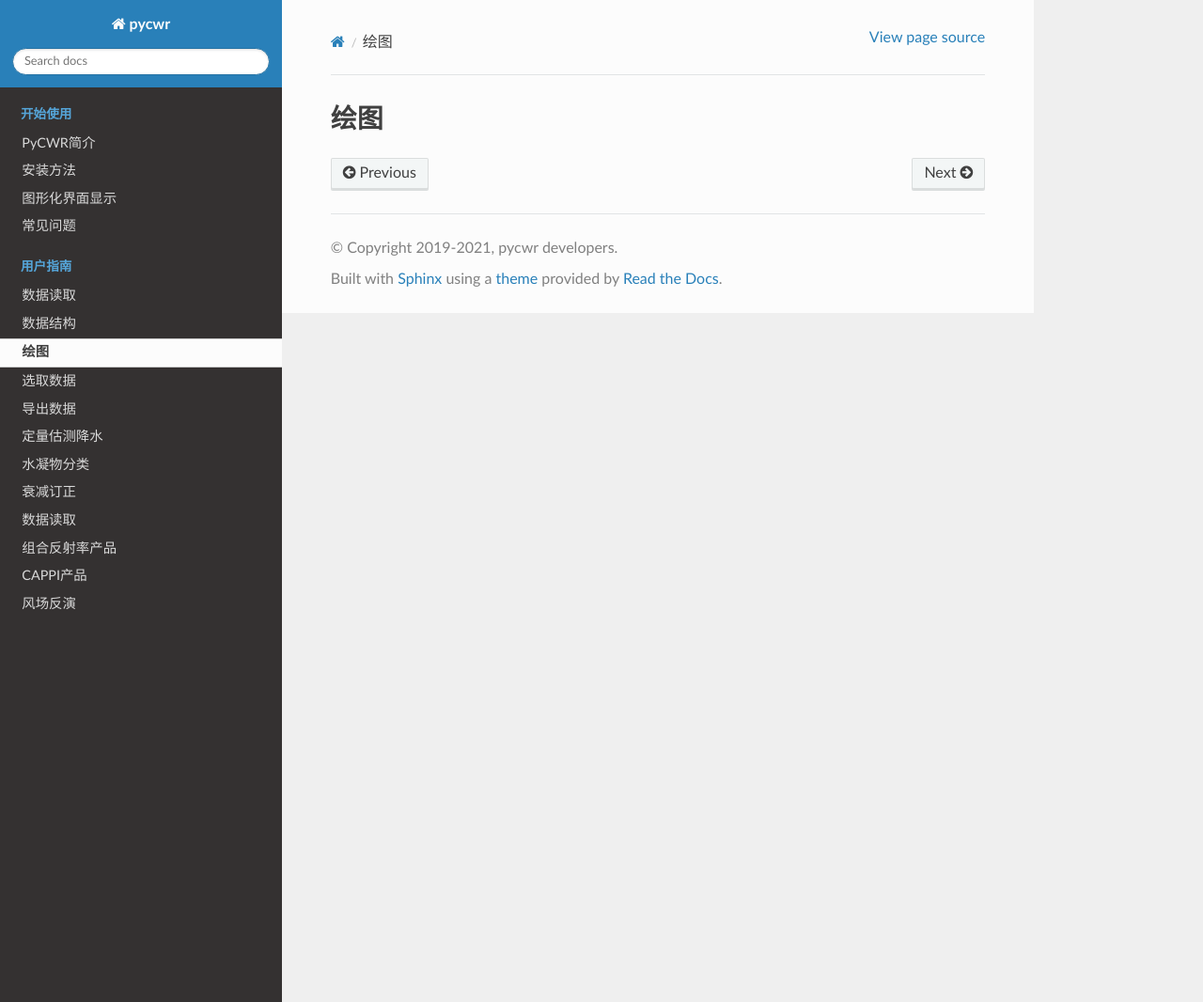
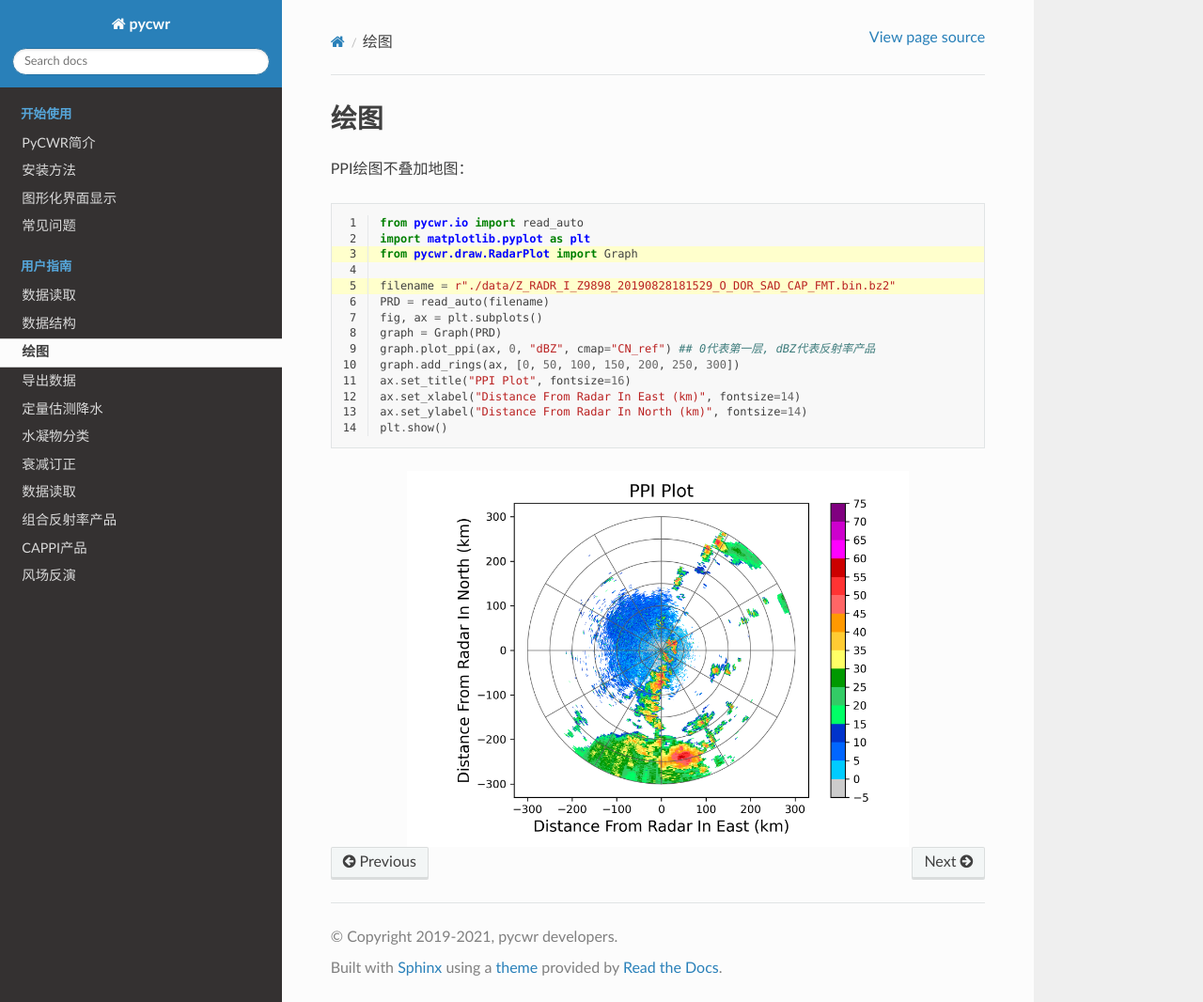
Before and after one commit to YvZheng/pycwr-docs, a Sphinx documentation site: the page built from source/draw.rst, in a window 1280 px wide and 1066 px high. Shown: the whole window at 94% size. Built offline with Sphinx 7.4.7 and the Read the Docs theme 2.0.0, drawn with Linux system fonts in a browser that asks for light colours.

Commit message:
add draw docs

```diff
--- a/source/data_read.rst
+++ b/source/data_read.rst
@@ -2,7 +2,9 @@
 =================
 
 双偏振雷达普及之前，我国新一代天气雷达数据主要有CINRAD/SA/SB/CB、CINRAD/CC/CCJ、CINRAD/SC/CD等格式，
-而后来随着双偏振雷达数据的普及，我国逐渐将数据统一为WSR98D格式。
+随着双偏振雷达数据的普及，我国逐渐将数据统一为WSR98D格式。
+
+文档中采用的数据可通过百度网盘下载，链接: https://pan.baidu.com/s/1MhW9jE7r3LYHO7enUOfRsw 提取码: 8ba9
 
 自动读取
 -----------
--- a/source/data_structure.rst
+++ b/source/data_structure.rst
@@ -1,5 +1,11 @@
 数据结构
 ==========
+
+为了增加雷达数据的易用性，读取后的雷达数据会转换为偏振雷达数据（PRD, Polarimetric Radar Data）类，该类由两部分构成，
+一部分是扫描信息（scan_info），它主要包含了雷达站点的经纬度、高度、扫描类型、雷达频率、不模糊速度等信息，
+另一部分是观测数据（fields），它是一个列表容器，存储不同仰角的雷达扫描数据，列表的每个元素都是xarray的DataArray类，
+DataArray类提供了一个围绕numpy的ndarray类的包装器，该包装器使用标注的维度和坐标来支持元数据操作，
+极大的提高了数据的可读性和可理解性。
 
 .. image:: _static/PRD.png
     :height: 400px
--- a/source/draw.rst
+++ b/source/draw.rst
@@ -1,2 +1,28 @@
 绘图
 ==========
+
+PPI绘图不叠加地图：
+
+.. code-block:: python
+    :linenos:
+    :emphasize-lines: 3,5
+
+    from pycwr.io import read_auto
+    import matplotlib.pyplot as plt
+    from pycwr.draw.RadarPlot import Graph
+
+    filename = r"./data/Z_RADR_I_Z9898_20190828181529_O_DOR_SAD_CAP_FMT.bin.bz2"
+    PRD = read_auto(filename)
+    fig, ax = plt.subplots()
+    graph = Graph(PRD)
+    graph.plot_ppi(ax, 0, "dBZ", cmap="CN_ref") ## 0代表第一层, dBZ代表反射率产品
+    graph.add_rings(ax, [0, 50, 100, 150, 200, 250, 300])
+    ax.set_title("PPI Plot", fontsize=16)
+    ax.set_xlabel("Distance From Radar In East (km)", fontsize=14)
+    ax.set_ylabel("Distance From Radar In North (km)", fontsize=14)
+    plt.show()
+
+.. image:: _static/draw_01.png
+    :height: 400px
+    :align: center
+    :alt: reStructuredText, the markup syntax
--- a/source/index.rst
+++ b/source/index.rst
@@ -41,7 +41,6 @@ PyCWR_  （Python based China Weather Radar Toolkit）主要面向中国天气
 * :doc:`数据读取`
 * :doc:`数据结构`
 * :doc:`绘图`
-* :doc:`选取数据`
 * :doc:`导出数据`
 * :doc:`定量估测降水`
 * :doc:`水凝物分类`
--- a/source/select_data.rst
+++ /dev/null
@@ -1,2 +0,0 @@
-选取数据
-=================
```
Also changed, not shown: other parts of source/index.rst (+0 -1 lines), source/CR.rst (line endings or trailing spaces), source/_static/draw_01.png (added).
